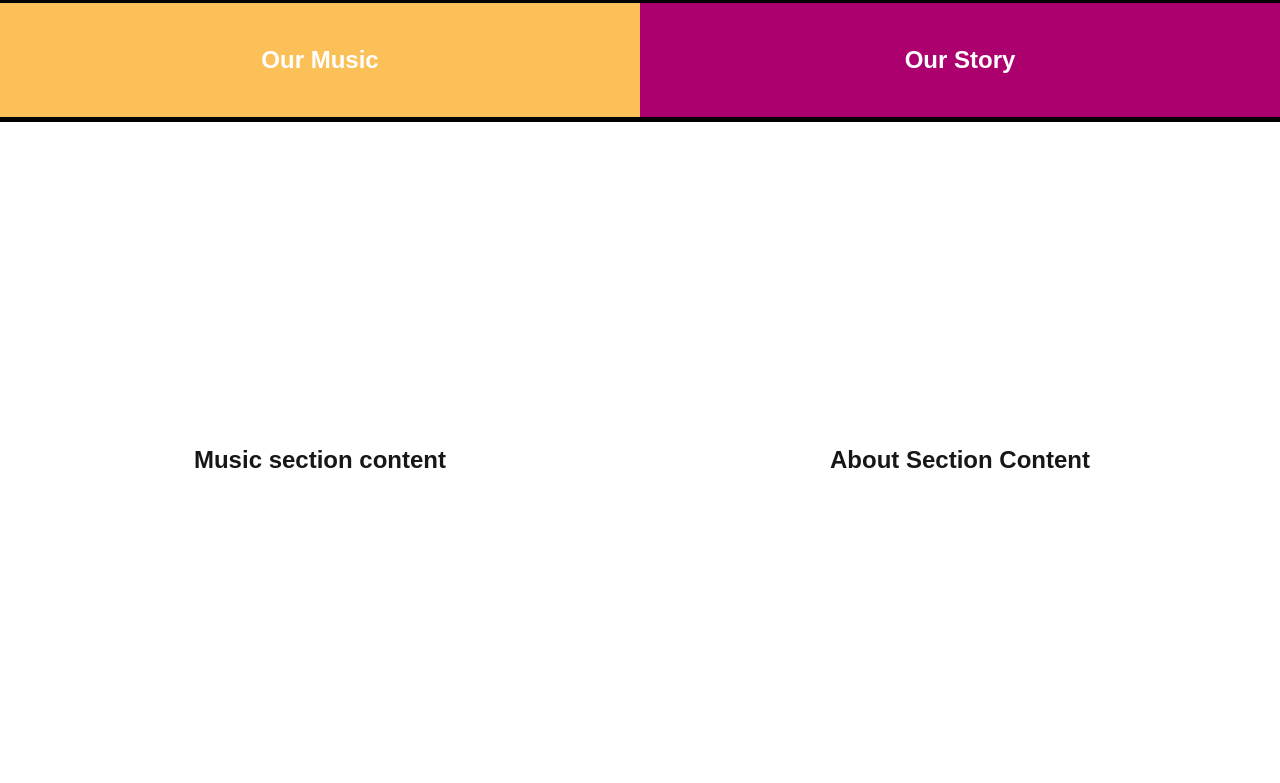
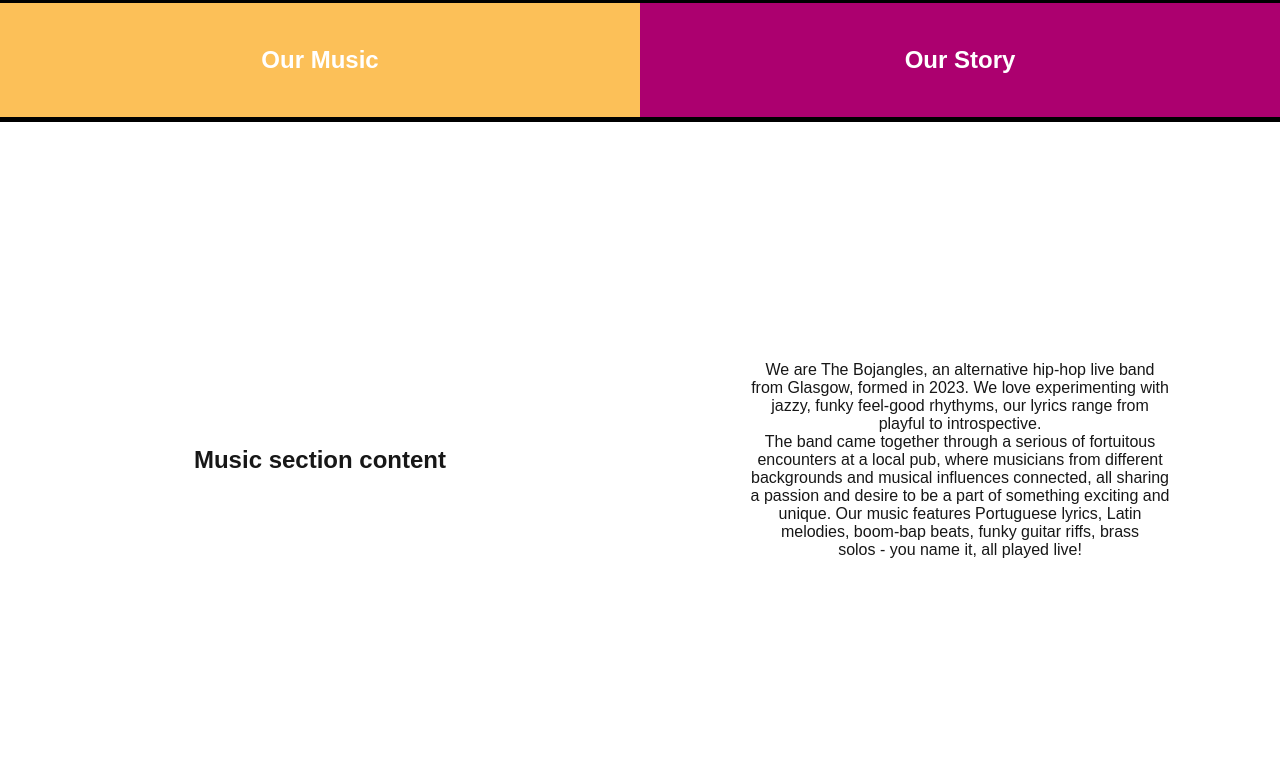
Before and after one commit to Mik20393/the-bojangles-web-app, a Next.js app: page / in a window 1280 px wide. Shown: the part 797-1580 px from the top of the page. Built offline with nearby package versions, Linux system fonts and the light colour scheme.

Commit message:
Adding about section content

```diff
--- a/src/app/page.js
+++ b/src/app/page.js
@@ -1,5 +1,7 @@
 import Image from "next/image";
 import styles from "./page.module.css";
+
+import AboutSection from "@/components/aboutSection"
 
 import bandLogo from "@/public/logo.jpg"
 import heroImage from "@/public/heroImage.jpg"
@@ -57,7 +59,7 @@ export default function Home() {
             </div>
           </div>
           <div className={styles.sectionMainContent}>
-            <h1>About Section Content</h1>
+            <AboutSection />
           </div>
         </div>
 
--- /dev/null
+++ b/src/components/about.module.css
@@ -0,0 +1,8 @@
+.aboutSectionContainer {
+    height: 100%;
+    width: 100%;
+    display: flex;
+    flex-direction: column;
+    justify-content: center;
+    align-items: center;
+}
--- /dev/null
+++ b/src/components/aboutSection.js
@@ -0,0 +1,19 @@
+import styles from "./about.module.css"
+
+export default function AboutSection() {
+    return (
+        <div className={styles.aboutSectionContainer}>
+            <p>We are The Bojangles, an alternative hip-hop live band</p>
+            <p>from Glasgow, formed in 2023. We love experimenting with</p>
+            <p>jazzy, funky feel-good rhythyms, our lyrics range from</p>
+            <p>playful to introspective.</p>
+            <p>The band came together through a serious of fortuitous</p>
+            <p>encounters at a local pub, where musicians from different</p>
+            <p>backgrounds and musical influences connected, all sharing</p>
+            <p>a passion and desire to be a part of something exciting and</p>
+            <p>unique. Our music features Portuguese lyrics, Latin</p>
+            <p>melodies, boom-bap beats, funky guitar riffs, brass</p>
+            <p>solos - you name it, all played live!</p>
+        </div>
+    )
+}
```
